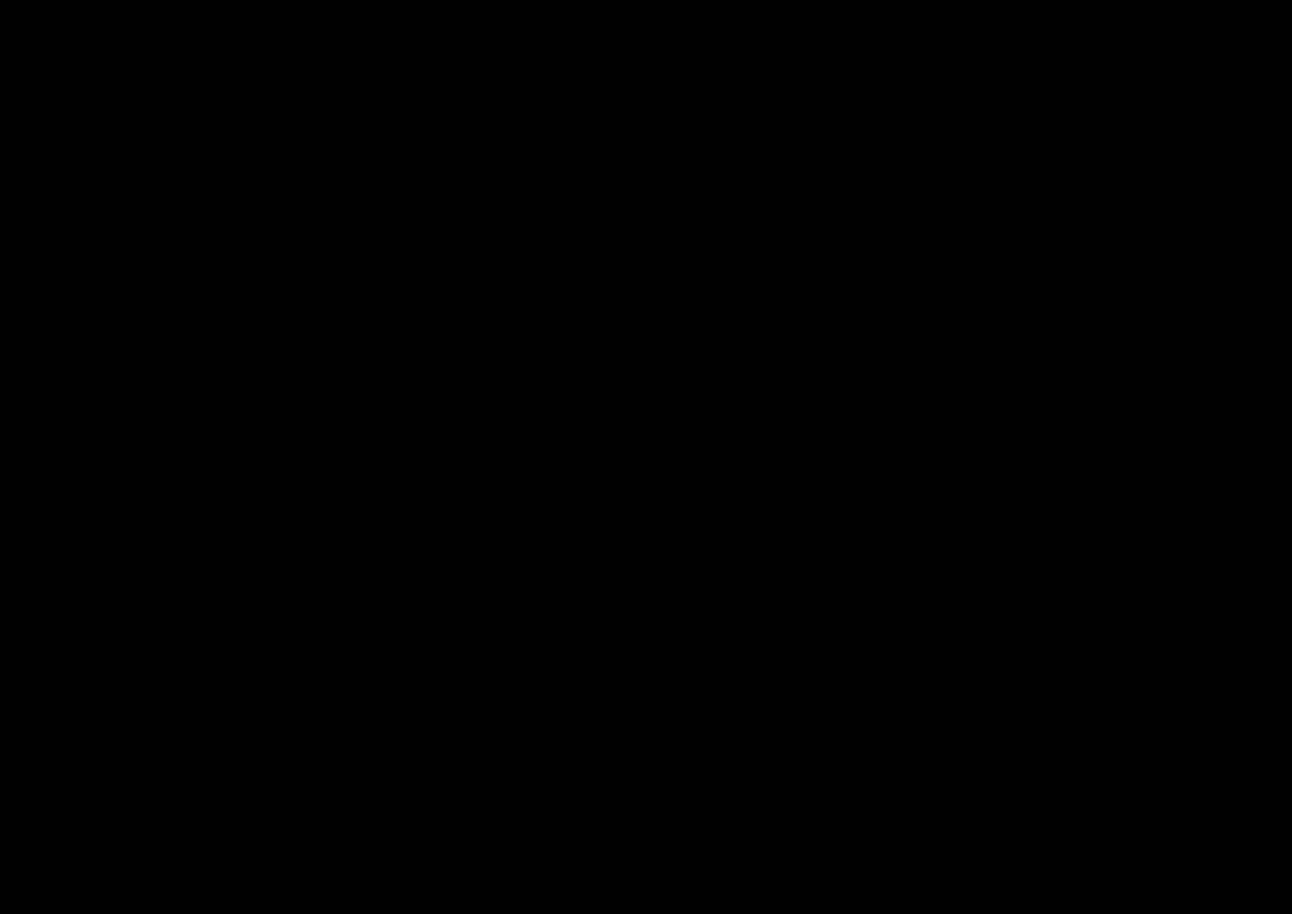
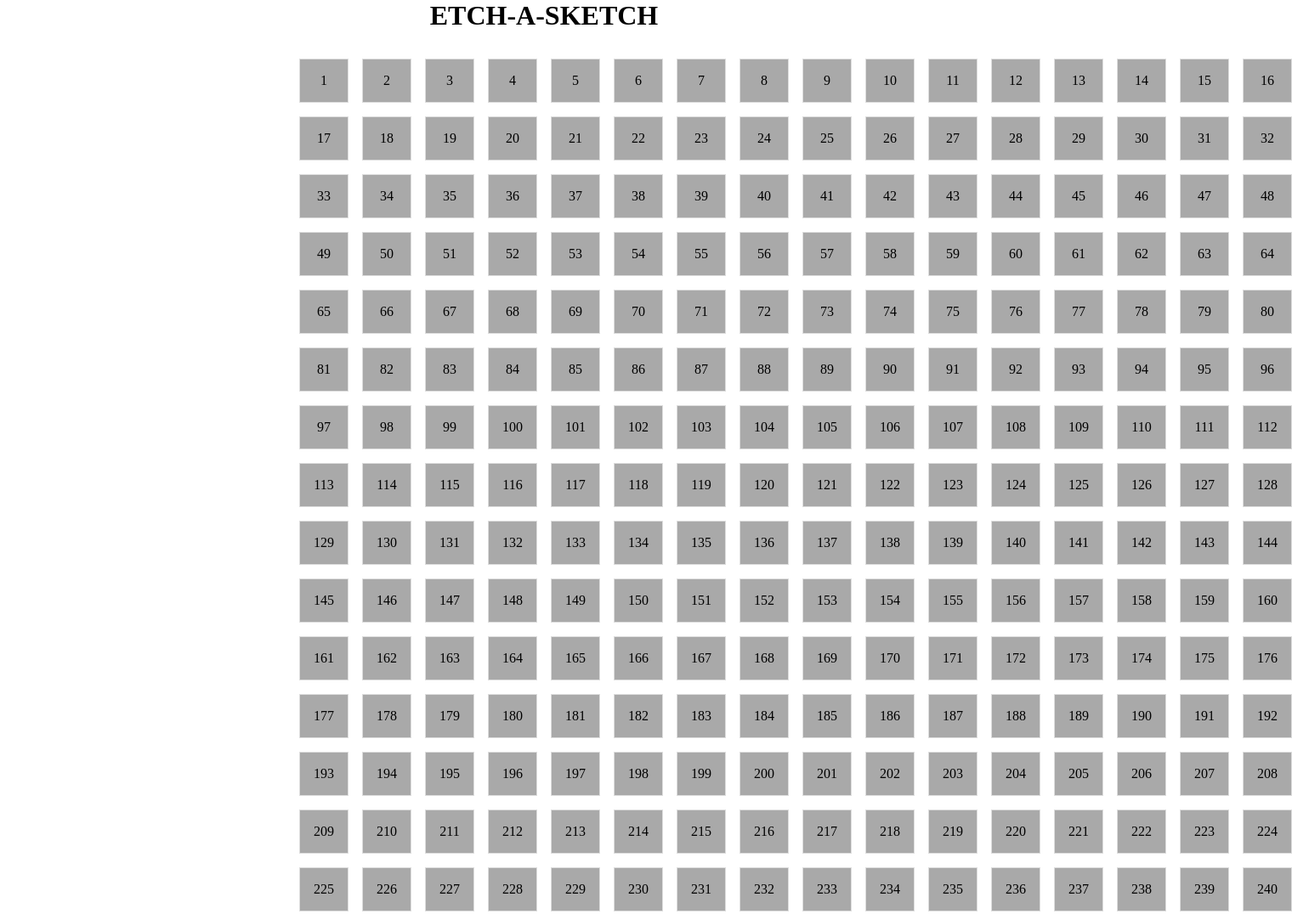
Before and after one commit to Tinoppa/etch-a-sketch, a plain HTML site: page index.html in a window 1280 px wide. Shown: the top 1076 px of the page at 85% size, 1520 px wide, since content can reach past the window. Before the commit the page ends 800 px from the top, so only its background shows below. Drawn offline with Linux system fonts and the light colour scheme.

Commit message:
Create grids with JS

```diff
--- a/index.html
+++ b/index.html
@@ -9,6 +9,7 @@
     <script src="script.js" defer></script>
 </head>
 <body>
-
+    <h1>ETCH-A-SKETCH</h1>
+    <div class="container" id="container"></div>
 </body>
 </html>
--- a/script.js
+++ b/script.js
@@ -0,0 +1,33 @@
+const container = document.getElementById('container');
+
+function makeRows(rows,cols){
+    container.style.setProperty('--grid-rows', rows);
+    container.style.setProperty('--grid-cols', cols);
+
+    for (i = 0; i < (rows * cols); i++) {
+        let cell = document.createElement('div');
+        cell.innerText = (i + 1);
+        container.appendChild(cell).className = 'grid-item';
+    }
+}
+
+
+makeRows(16,16);
+
+const divs = document.getElementsByClassName('grid-item');
+
+for (const div of divs) {
+    div.addEventListener('click', function onClick() {
+      console.log('box clicked');
+      divs.style.color ="red";
+    });
+  }
+
+/*for (let i = 0; i < div.length; i++) {
+    div[i].addEventListener('mouseover', function () {
+        div.style.backgroundColor = "red"
+    });
+    div[i].addEventListener('mouseleave', function () {
+        div.style.backgroundColor = 'white';
+    });
+}*/
--- a/styles.css
+++ b/styles.css
@@ -1,4 +1,37 @@
 * {
     box-sizing: border-box;
-    background-color: black;
+    margin: 0;
+    padding: 0;
 }
+
+body {
+    display: flex;
+    flex-direction: column;
+    justify-content: center;
+    align-items: center;
+}
+
+:root {
+    --grid-cols: 1;
+    --grid-rows: 1;
+}
+h1 {
+    text-align: center;
+}
+
+.container {
+    display: grid;
+    grid-gap: 1em;
+    grid-template-rows: repeat(var(--grid-rows), 1fr);
+    grid-template-columns: repeat(var(--grid-cols), 1fr);
+    width: 50%;
+    margin: 0 auto;
+    padding: 2rem;
+}
+
+.grid-item {
+    padding: 1em;
+    border: 1px solid #ddd;
+    text-align: center;
+    background-color: darkgrey;
+}
```
